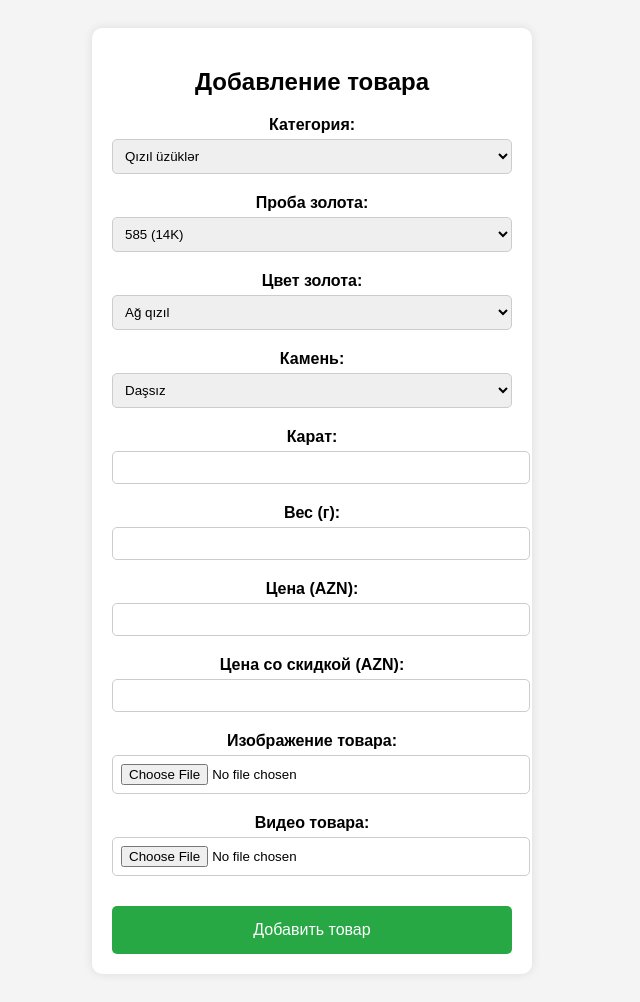
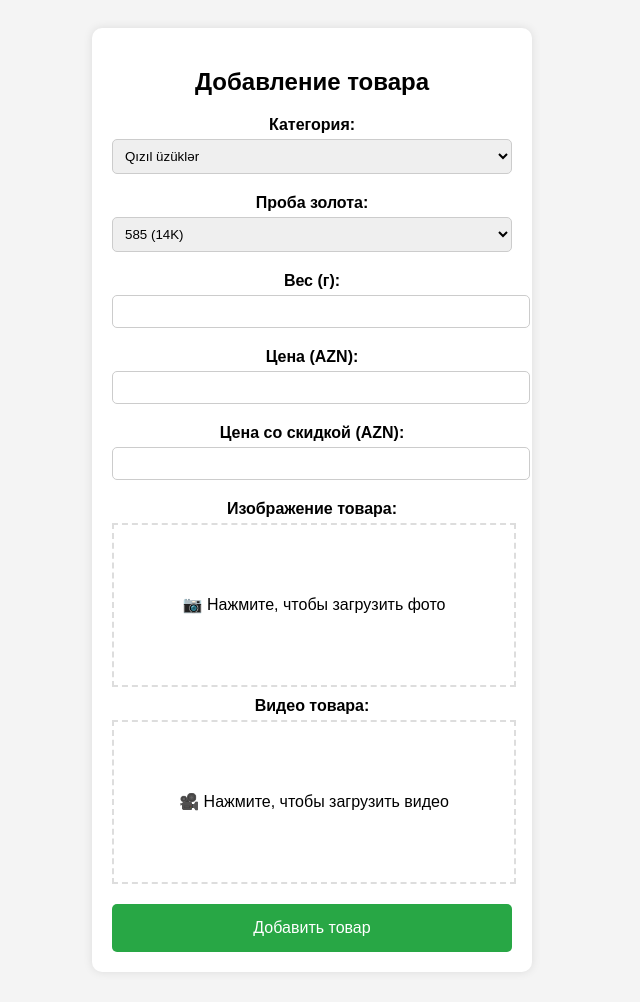
Before and after one commit to alikitto/webkaral, a Flask app: template templates/index.html in a window 1280 px wide. Shown: the whole page, without its empty margins (328-968 px from the left). After the commit the page ends 952 px from the top, so only its background shows below. Run offline with Flask 3, Linux system fonts and the light colour scheme; the template is opened without the code that fills it, so the values that code supplies are empty.

Commit message:
Update index.html

```diff
--- a/templates/index.html
+++ b/templates/index.html
@@ -32,6 +32,31 @@
             border: 1px solid #ccc;
             border-radius: 5px;
         }
+        .upload-box {
+            width: 100%;
+            height: 160px;
+            border: 2px dashed #ddd;
+            display: flex;
+            align-items: center;
+            justify-content: center;
+            flex-direction: column;
+            cursor: pointer;
+            position: relative;
+        }
+        .upload-box img, .upload-box video {
+            max-width: 100%;
+            max-height: 140px;
+            display: none;
+            margin-top: 10px;
+            border-radius: 5px;
+        }
+        .remove-media {
+            display: none;
+            margin-top: 5px;
+            color: red;
+            cursor: pointer;
+            font-size: 14px;
+        }
         button {
             background: #28a745;
             color: white;
@@ -67,32 +121,6 @@
                 <option value="106">750 (18K)</option>
             </select>
 
-            <label for="gold_color">Цвет золота:</label>
-            <select id="gold_color" name="gold_color">
-                <option value="269">Ağ qızıl</option>
-                <option value="267">Sarı qızıl</option>
-                <option value="280">Ağ və sarı</option>
-                <option value="271">Rose Gold</option>
-            </select>
-
-            <label for="gemstone">Камень:</label>
-            <select id="gemstone" name="gemstone">
-                <option value="29263">Daşsız</option>
-                <option value="282">Brilliant</option>
-                <option value="29267">Svarovski</option>
-                <option value="29271">Sadə qaş</option>
-                <option value="29273">Zümrüd</option>
-                <option value="29269">Mirvari</option>
-                <option value="29265">Sapfir</option>
-                <option value="336">Ametist</option>
-                <option value="283">Korund</option>
-                <option value="109">Topaz</option>
-                <option value="3313">Almaz</option>
-            </select>
-
-            <label for="karatqr">Карат:</label>
-            <input type="text" id="karatqr" name="karatqr" required>
-
             <label for="weight">Вес (г):</label>
             <input type="number" step="0.01" id="weight" name="weight" required>
 
@@ -103,13 +131,97 @@
             <input type="number" step="0.01" id="sale_price" name="sale_price">
 
             <label>Изображение товара:</label>
-            <input type="file" id="image" name="image" accept="image/*" required>
+            <div class="upload-box" onclick="document.getElementById('image').click();">
+                <p>📷 Нажмите, чтобы загрузить фото</p>
+                <input type="file" id="image" name="image" accept="image/*" style="display: none;">
+                <img id="previewImage" alt="Превью изображения">
+                <span class="remove-media" onclick="removeImage()">Удалить фото</span>
+            </div>
 
             <label>Видео товара:</label>
-            <input type="file" id="video" name="video" accept="video/mp4,video/ogg,video/webm">
+            <div class="upload-box" onclick="document.getElementById('video').click();">
+                <p>🎥 Нажмите, чтобы загрузить видео</p>
+                <input type="file" id="video" name="video" accept="video/mp4,video/ogg,video/webm" style="display: none;">
+                <video id="previewVideo" controls></video>
+                <span class="remove-media" onclick="removeVideo()">Удалить видео</span>
+            </div>
 
             <button type="submit">Добавить товар</button>
         </form>
     </div>
+
+    <!-- Прелоадер -->
+    <div id="overlay">
+        <div class="cv-spinner">
+            <span class="spinner"></span>
+        </div>
+    </div>
+
+    <script>
+        document.getElementById("image").addEventListener("change", function(event) {
+            const file = event.target.files[0];
+            if (file) {
+                const reader = new FileReader();
+                reader.onload = function(e) {
+                    const previewImage = document.getElementById("previewImage");
+                    previewImage.src = e.target.result;
+                    previewImage.style.display = "block";
+                    document.querySelector(".remove-media").style.display = "block";
+                };
+                reader.readAsDataURL(file);
+            }
+        });
+
+        function removeImage() {
+            document.getElementById("image").value = "";
+            document.getElementById("previewImage").style.display = "none";
+            document.querySelector(".remove-media").style.display = "none";
+        }
+
+        document.getElementById("video").addEventListener("change", function(event) {
+            const file = event.target.files[0];
+            if (file) {
+                const reader = new FileReader();
+                reader.onload = function(e) {
+                    const previewVideo = document.getElementById("previewVideo");
+                    previewVideo.src = e.target.result;
+                    previewVideo.style.display = "block";
+                    document.querySelectorAll(".remove-media")[1].style.display = "block";
+                };
+                reader.readAsDataURL(file);
+            }
+        });
+
+        function removeVideo() {
+            document.getElementById("video").value = "";
+            document.getElementById("previewVideo").style.display = "none";
+            document.querySelectorAll(".remove-media")[1].style.display = "none";
+        }
+
+        // Прелоадер
+        $(document).ready(function(){
+            $("#productForm").submit(function(e){
+                e.preventDefault();
+                $("#overlay").fadeIn(300);
+
+                let formData = new FormData(this);
+                $.ajax({
+                    type: "POST",
+                    url: "/add-product",
+                    data: formData,
+                    processData: false,
+                    contentType: false,
+                    success: function(response){
+                        alert(response.message);
+                        $("#overlay").fadeOut(300);
+                    },
+                    error: function(){
+                        alert("Ошибка при добавлении товара");
+                        $("#overlay").fadeOut(300);
+                    }
+                });
+            });
+        });
+    </script>
 </body>
 </html>
```
Also changed, not shown: other parts of templates/index.html (+29 -0 lines).
